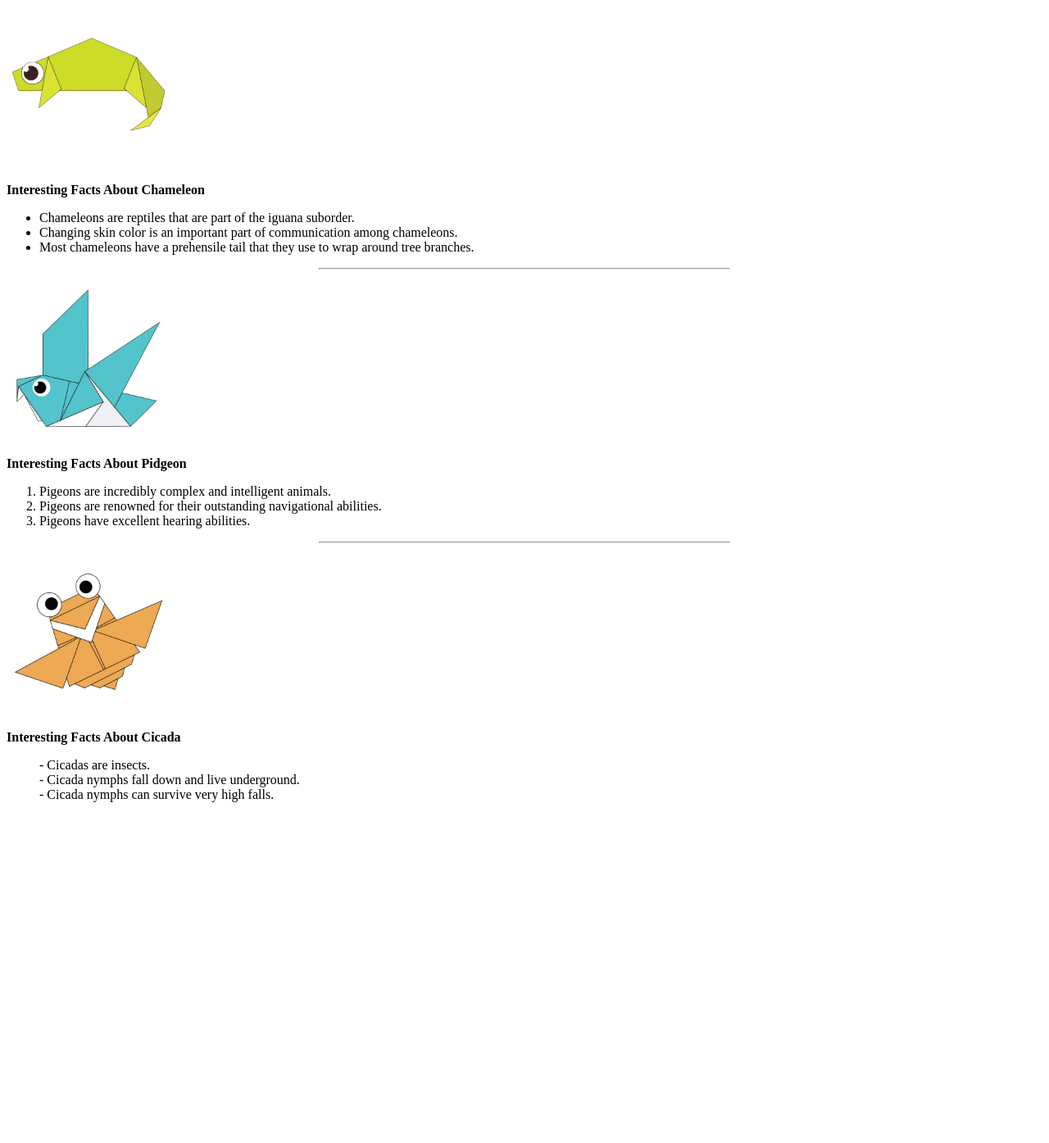
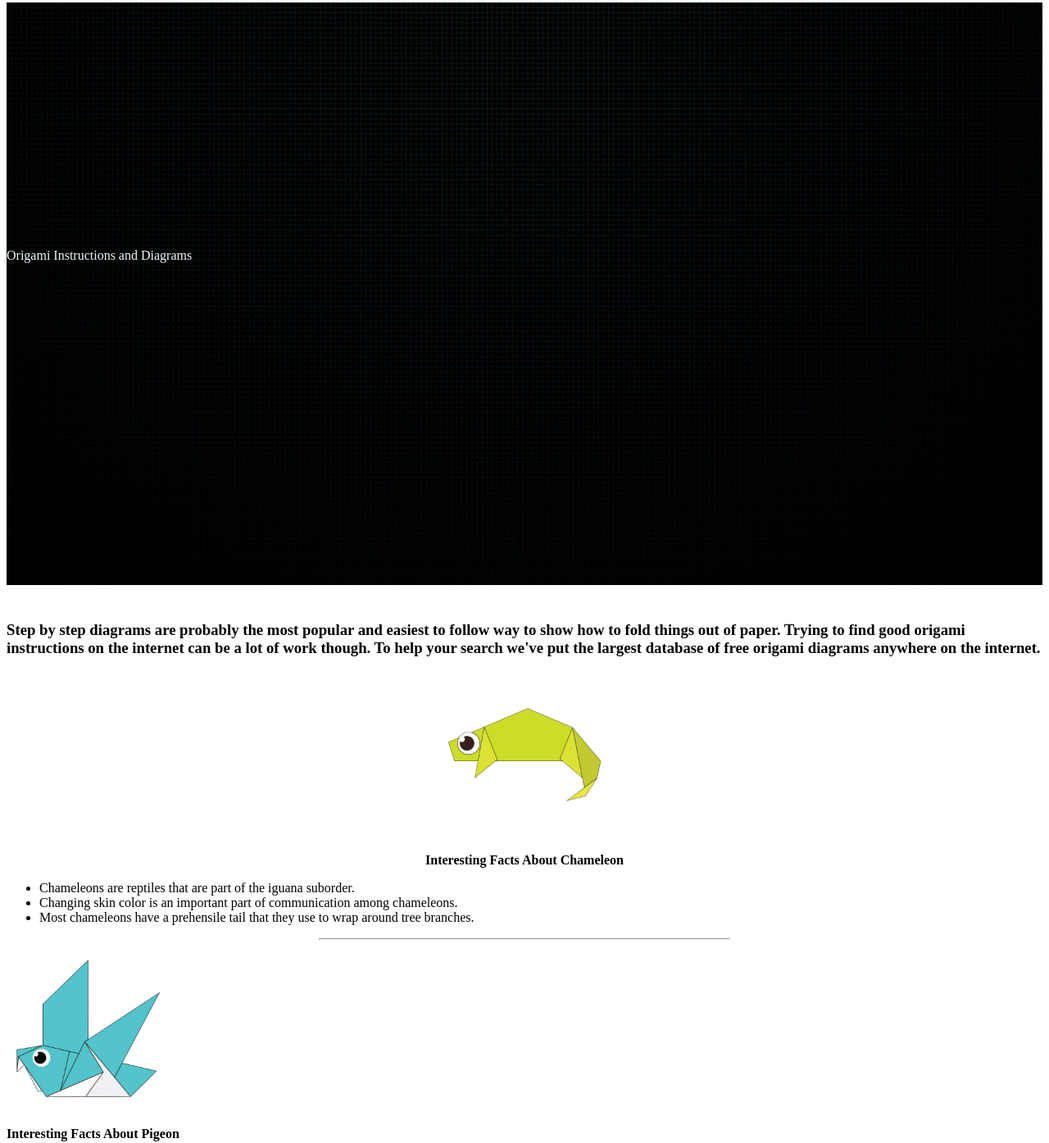
Before and after one commit to AcidBoy40/project49, a plain HTML site: page index.html in a window 1280 px wide. Shown: the part 113-1508 px from the top of the page at 82% size. Before the commit the page ends 1100 px from the top, so only its background shows below. Drawn offline with Linux system fonts and the light colour scheme; files whose address does not match are found by name.

Commit message:
Update index.html

```diff
--- a/index.html
+++ b/index.html
@@ -2,26 +2,45 @@
 <html>
     <head>
         <title>Origami Designs</title>
+        <link rel="stylesheet" type="text/css" href="style.css">
     </head>
     <body>
-        <h1>Origami Designs</h1>
-        <a href="about.html">About Me</a>
+        <div class="header">
+            <div class="menu">
+        <div><h1>Origami Designs</h1></div>
+    <div><a href="about.html">About Me</a></div>
+    </div>
+    </div>
         <!-- <a href="follow.html">Follow Us</a> -->
         <hr width=500px>
 
+        <div class="bodyImg">
+            <img src="C:/Users/Pokar/Desktop/Project49/blackBackground.jpg" height="600%" width="100%">
+            <p>Origami Instructions and Diagrams
+            <h3><br>
+            Step by step diagrams are probably the most popular and easiest to follow way to show how to fold things out of paper. Trying to find good origami instructions on the internet can be a lot of work though. To help your search we've put the largest database of free origami diagrams anywhere on the internet.
+            </h3></p>
+        </div>
+
+        <div class="grid">
+            <div class="origami">
+            <center>
         <a href="https://origami.me/chameleon/">
             <img src="chameleon.png" width=200 height=200></a>
             <p><b>Interesting Facts About Chameleon</b></p>
+            </center>
             <ul>
             <li>Chameleons are reptiles that are part of the iguana suborder.</li>
             <li>Changing skin color is an important part of communication among chameleons.</li>
             <li>Most chameleons have a prehensile tail that they use to wrap around tree branches.</li>
             </ul>
+            </div>
+            </div>
             <hr width=500px>
 
         <a href="https://origami.me/pigeon/">
             <img src="pigeon.png" width=200 height=200></a>
-            <p><b>Interesting Facts About Pidgeon</b></p>
+            <p><b>Interesting Facts About Pigeon</b></p>
             <ol>
             <li>Pigeons are incredibly complex and intelligent animals.</li>
             <li>Pigeons are renowned for their outstanding navigational abilities.</li>
```
